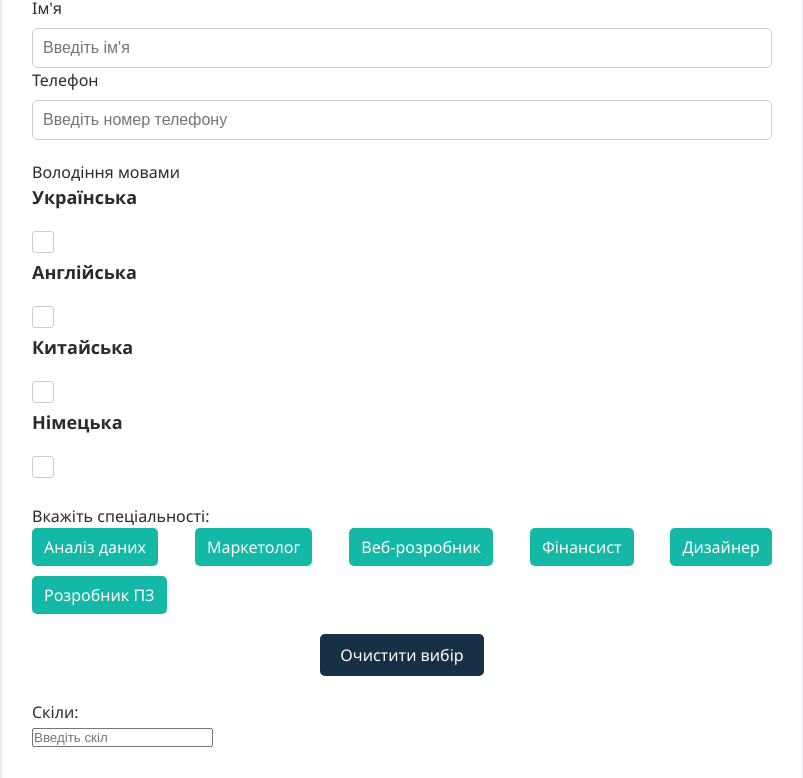
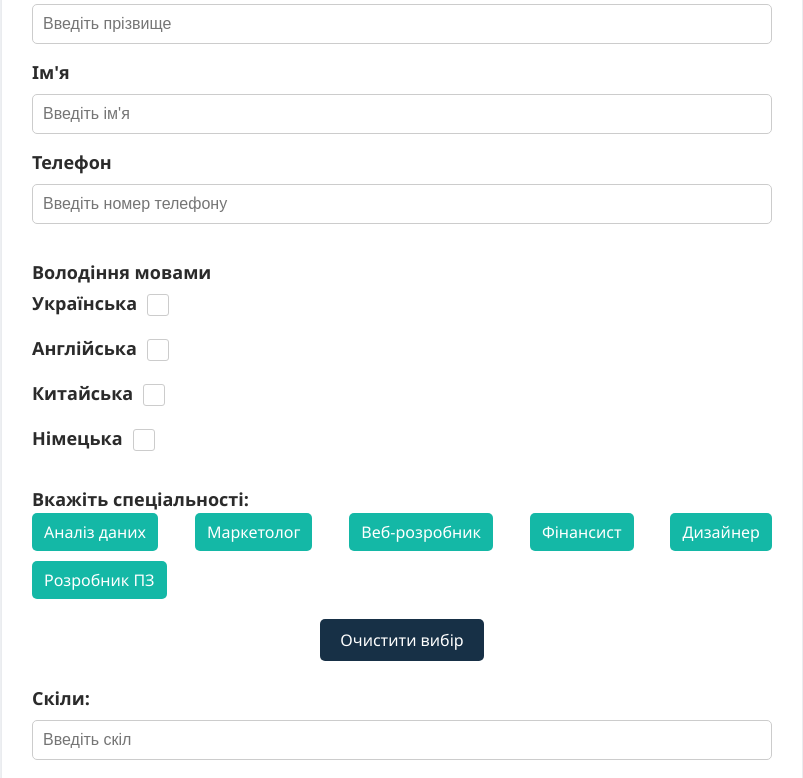
Before and after one commit to dark0m0n/NextStep, a React app in the folder frontend/: page /createprof in a window 1280 px wide. Shown: the part 809-1587 px from the top of the page, without its empty margins (238-1041 px from the left). Built offline with nearby package versions, Linux system fonts and the light colour scheme; the HTML template or start-up script is replaced by a standard one.

Commit message:
Add files via upload
global edits to styles made

```diff
--- a/frontend/src/assets/styles/createProfileCSS.css
+++ b/frontend/src/assets/styles/createProfileCSS.css
@@ -44,16 +44,25 @@
   ================================ */
   .form-group {
     margin-bottom: 20px;
+
   }
-
+    .form-group div {
+        display: flex;
+        align-items: center;
+    }
   /* ===============================
      Підписи до інпутів
   ================================ */
+.label {
+    display: block;
+    font-size: 18px;
+    font-weight: 600;
+}
   .label-create-prof {
     display: block;
     font-size: 18px;
     margin-bottom: 10px;
-    font-weight: 600; /* "semibold" замінено на дійсне значення */
+    font-weight: 600;
   }
 
   /* ===============================
@@ -63,12 +72,23 @@
     width: 100%;
     padding: 10px;
     margin-top: 8px;
+    margin-bottom: 15px;
     border: 1px solid #ccc;
     border-radius: 5px;
     font-size: 16px;
     background-color: white;
     color: #333;
   }
+.input4skills {
+    width: 100%;
+    padding: 10px;
+    margin-top: 8px;
+    border: 1px solid #ccc;
+    border-radius: 5px;
+    font-size: 16px;
+    background-color: white;
+    color: #333;
+}
 
   /* ===============================
      Текстова область
@@ -78,10 +98,21 @@
     height: 150px;
   }
 
-  /* ===============================
+/* ===============================
+     Стилі помилок паролю
+  ================================ */
+#wrongPshort {
+    display: none;
+    color: red;
+}
+#wrongPneq {
+    display: none;
+    color: red;
+}
+/* ===============================
      Кнопка "Зберегти"
   ================================ */
-  #formbtnS {
+#formbtnS {
     padding: 10px 20px;
     background-color: #8E0000;
     color: white;
@@ -91,7 +122,7 @@
     font-size: 16px;
     display: block;
     margin: 0 auto;
-  }
+}
 
   /* ===============================
      Кнопка "Очистити"
@@ -144,7 +175,7 @@
   /* ===============================
      Кастомна чекбокс-галочка
   ================================ */
-  .check-create {
+.check-create {
     appearance: none;
     -webkit-appearance: none;
     width: 20px;
@@ -154,8 +185,9 @@
     background-color: white;
     cursor: pointer;
     position: relative;
-    margin-top: 10px;
-  }
+    margin-left: 10px;
+    margin-bottom: 15px;
+}
 
   .check-create:checked {
     background-color: #14B8A6;
@@ -201,7 +233,21 @@
     cursor: pointer;
     font-size: 16px;
     margin-top: 8px;
+    margin-bottom: 16px;
+
   }
+
+.skill-button-del {
+    padding: 10px 12px;
+    background-color: #14B8A6;
+    color: white;
+    border-radius: 5px;
+    cursor: pointer;
+    font-size: 16px;
+    margin-top: 8px;
+    margin-bottom: 16px;
+    background-color: #8E0000;
+}
 
   /* ===============================
      Адаптація під мобільні пристрої
```
